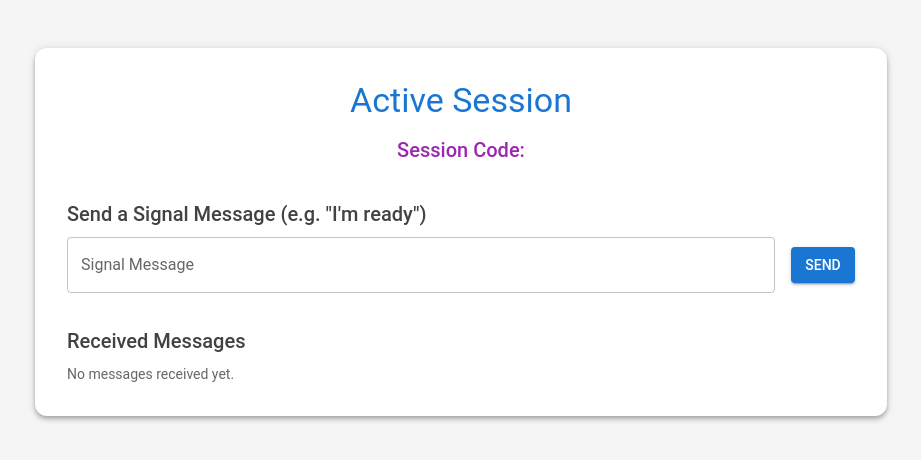
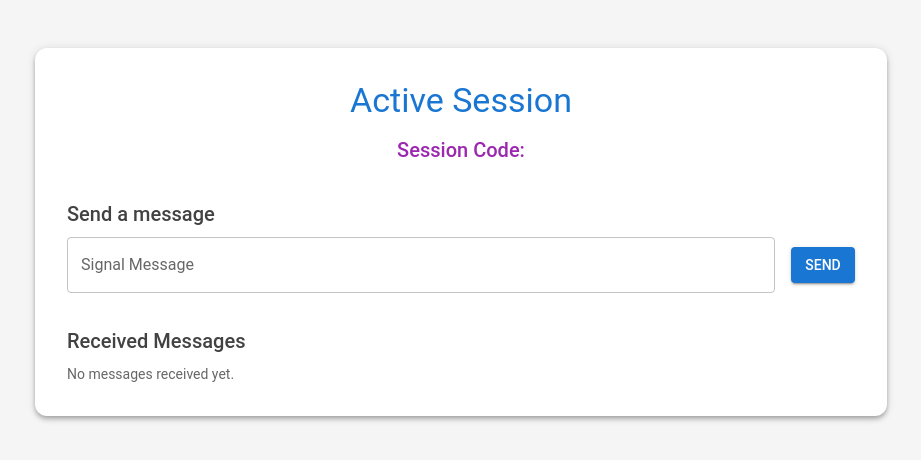
Before and after one commit to afisch710/quick-relay, a React (Create React App) app in the folder apps/web/: page /session in a window 1280 px wide. Shown: the top 460 px of the page, without its empty margins (179-1100 px from the left). Built offline with nearby package versions, Linux system fonts and the light colour scheme.

Commit message:
Fix linting errors

```diff
--- a/apps/web/src/pages/ActiveSession.js
+++ b/apps/web/src/pages/ActiveSession.js
@@ -69,7 +69,7 @@ function ActiveSession() {
                 </Box>
                 <Box mt={4}>
                     <Typography variant="h6" gutterBottom>
-                        Send a Signal Message (e.g. "I'm ready")
+                        Send a message
                     </Typography>
                     <Box display="flex" gap={2} alignItems="center">
                         <TextField
```
Also changed, not shown: apps/web/src/components/SessionCodeInput.js (+7 -0 lines).
